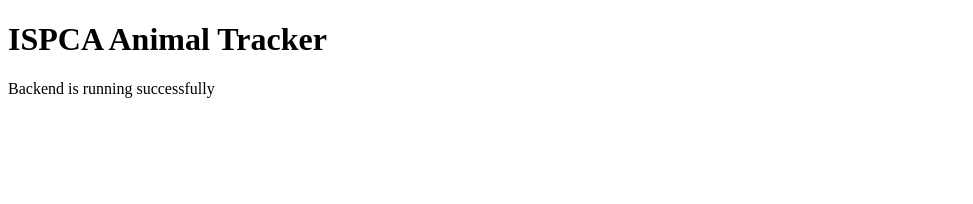
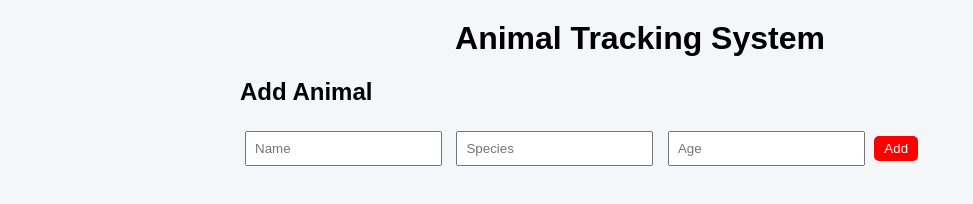
Before and after one commit to pramodhraj05-lab/ispca-animal-shelter-system, a website: page frontend/index.html in a window 1280 px wide. Shown: the whole page, without its empty margins (0-973 px from the left). Drawn offline with Linux system fonts and the light colour scheme.

Commit message:
added basic code for html

```diff
--- a/frontend/index.html
+++ b/frontend/index.html
@@ -1,10 +1,15 @@
-<!DOCTYPE html>
-<html>
-<head>
-  <title>ISPCA Animal Tracker</title>
-</head>
-<body>
-  <h1>ISPCA Animal Tracker</h1>
-  <p>Backend is running successfully</p>
-</body>
-</html>
+<link rel="stylesheet" href="style.css">
+
+<div class="container">
+  <h1>Animal Tracking System</h1>
+
+  <div id="animalList"></div>
+
+  <h2>Add Animal</h2>
+  <input id="name" placeholder="Name">
+  <input id="species" placeholder="Species">
+  <input id="age" placeholder="Age">
+  <button onclick="addAnimal()">Add</button>
+</div>
+
+<script src="app.js"></script>
```
